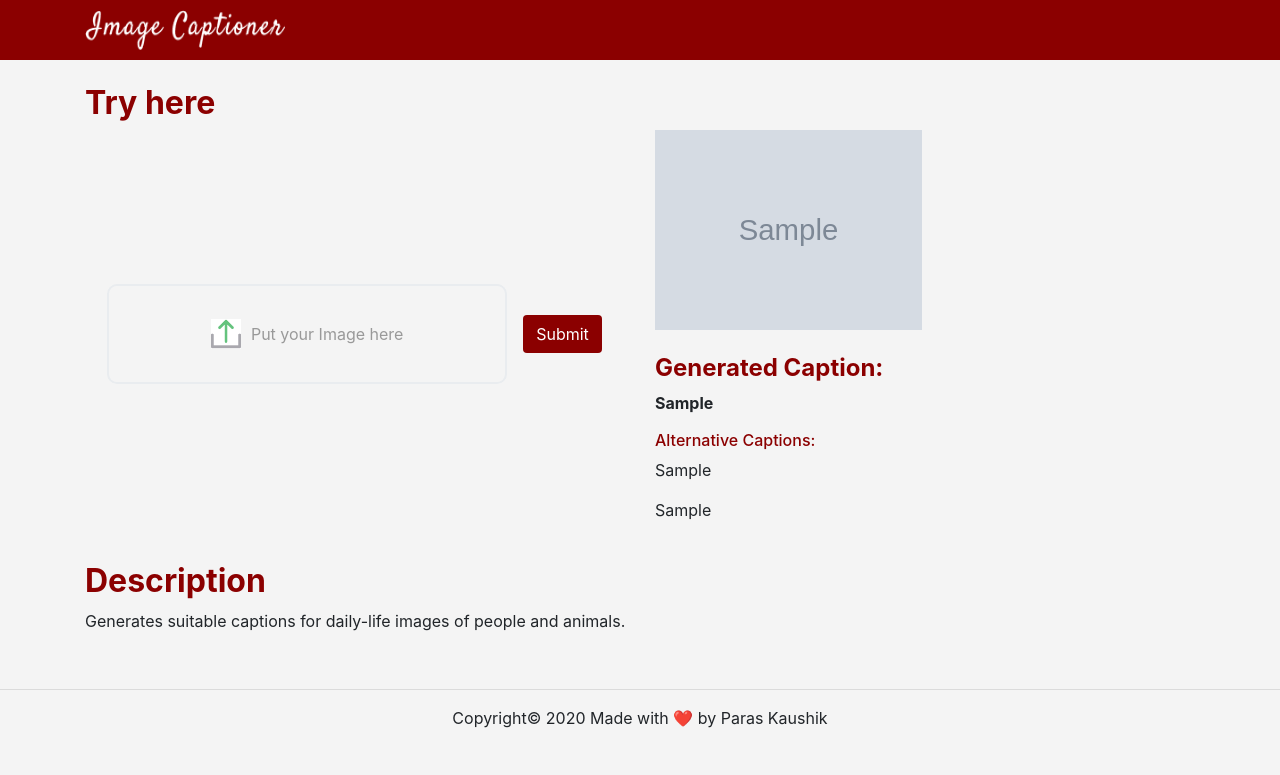
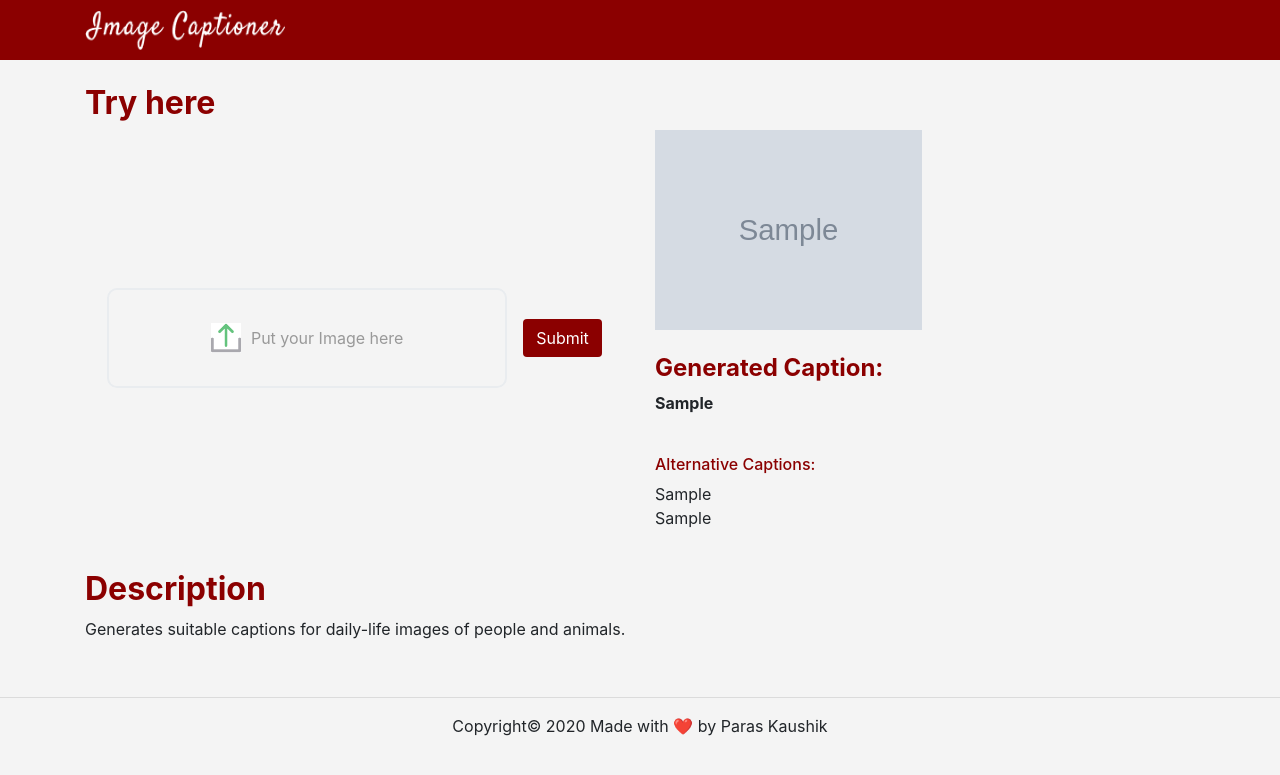
Before and after one commit to parask11/image-captioner, a Flask app: template templates/index.html in a window 1280 px wide. Shown: the top 775 px of the page. Run offline with Flask 2, Linux system fonts and the light colour scheme; the template is opened without the code that fills it: most values are stand-ins (such as "Sample title", 1, 10 or a date in 2020); grey boxes marked "Sample" are stand-in pictures; parts of the project's set-up code (start-up, migrations or seed data) failed here and were passed over; some libraries are stand-ins or nearby versions.

Commit message:
spacing fixed

```diff
--- a/templates/index.html
+++ b/templates/index.html
@@ -183,9 +183,9 @@
               </h4>
               <p><b> {{your_result['caption1']}} </b></p>
             </div>
-            <div class="col-md-12">
+            <div class="col-md-12 m-t-24">
               <h6 class="brown-text">Alternative Captions:</h6>
-              <p>{{your_result['caption2']}}</p>
+              <p class="m-0">{{your_result['caption2']}}</p>
               <p>{{your_result['caption3']}}</p>
             </div>
           </div>
```
